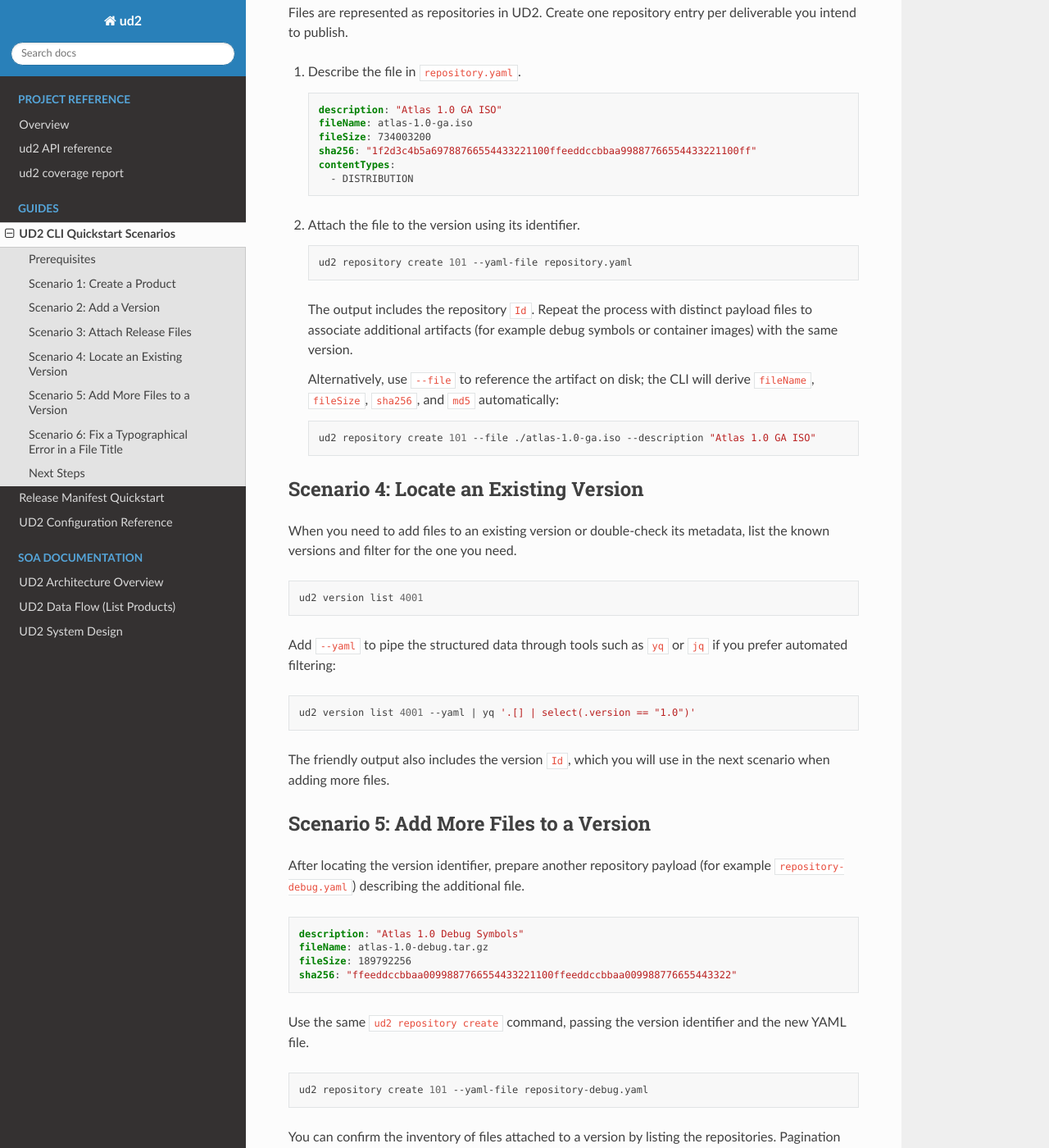
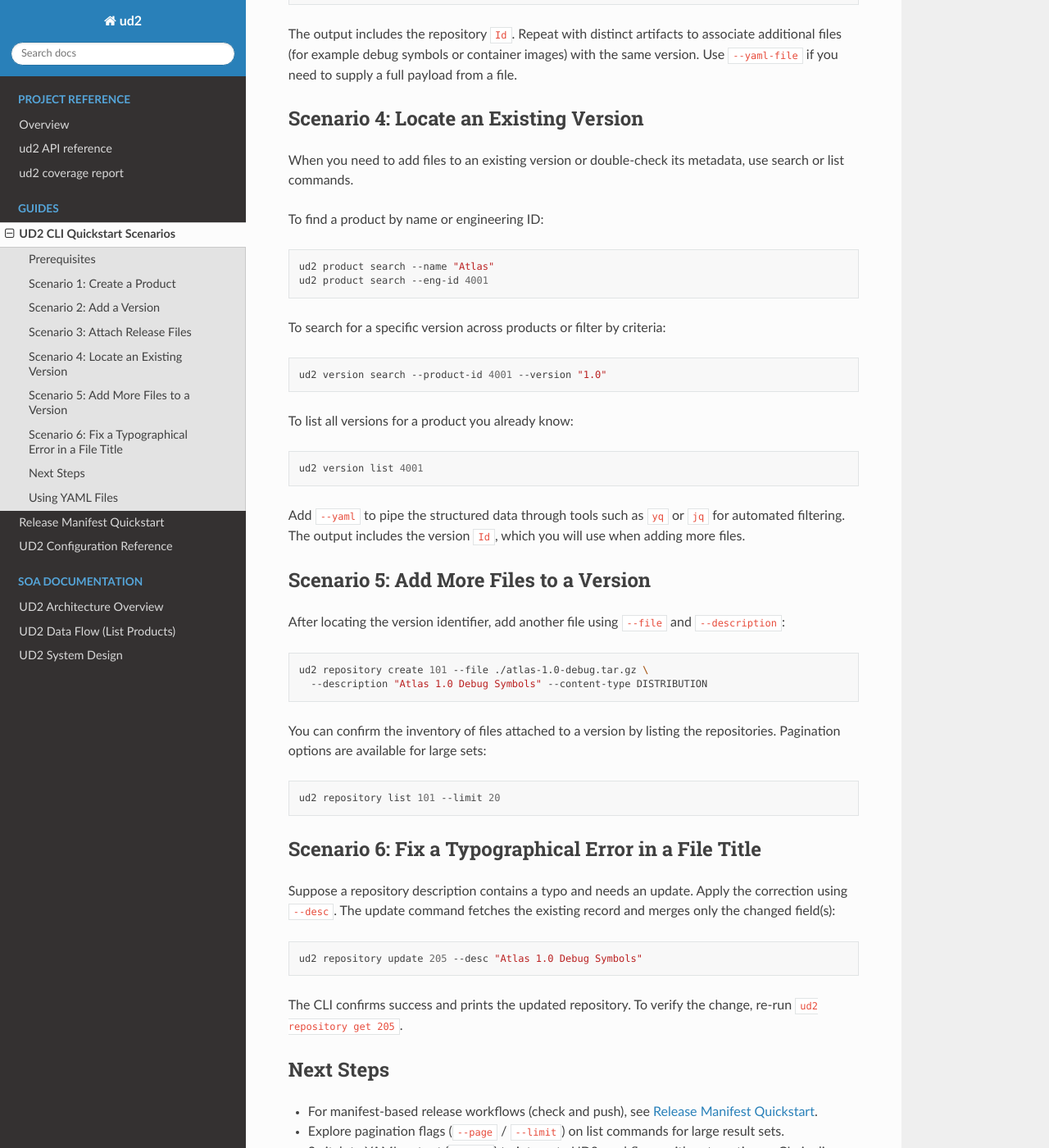
Before and after one commit to release-engineering/ud2, a Sphinx documentation site: the page built from docs/guides/cli_quickstart.rst, in a window 1280 px wide and 1400 px high, scrolled down 1559 px. Shown: the whole window at 82% size. Built offline with Sphinx 7.4.7 and the Read the Docs theme 3.1.0, drawn with Linux system fonts in a browser that asks for light colours; some of the changed text lies outside the part shown.

Commit message:
Refocus CLI quickstart on command-line switches
Rewrite scenarios to demonstrate search, create, and update using CLI
switches (--name, --eng-id, --file, --desc, etc.) rather than YAML files.
Add product and version search examples. Add "Using YAML files" note for
users who prefer file-based workflows.

```diff
--- a/docs/guides/cli_quickstart.rst
+++ b/docs/guides/cli_quickstart.rst
@@ -26,140 +26,110 @@ readable results.
 Scenario 1: Create a Product
 ============================
 
-1. Draft a YAML payload describing the product. Save the file as
-   ``product.yaml``.
+Create the product using command-line switches:
 
-   .. code-block:: yaml
+.. code-block:: bash
 
-      eng_id: 4001
-      name: "Project Atlas"
-      arch: x86_64
-      category: "Platform"
-      product_code: atlas
-      product_group: "Atlas"
-      product_group_name: "Project Atlas"
+   ud2 product create --name "Project Atlas" --eng-id 4001 --arch x86_64 \
+     --category "Platform" --product-code atlas --product-group "Atlas" \
+     --product-group-name "Project Atlas"
 
-2. Create the product in UD2.
+The CLI prints the new product record. Take note of the ``Id`` field; you will
+reference it when creating versions. You can retrieve the product again at any
+time:
 
-   .. code-block:: bash
+.. code-block:: bash
 
-      ud2 product create --yaml-file product.yaml
+   ud2 product get 4001
 
-   The CLI prints the new product record. Take note of the ``Id`` field; you
-   will reference it when creating versions. You can retrieve the product again
-   at any time:
-
-   .. code-block:: bash
-
-      ud2 product get 4001
+Use ``--yaml-file`` if you prefer to load the payload from a file for complex
+or repeated configurations.
 
 
 Scenario 2: Add a Version
 =========================
 
-1. Capture the version payload in ``version.yaml``. The ``visibility`` value
-   accepts any server-supported enum (for example ``private`` or ``public``).
+Create the version using command-line switches, passing the product identifier
+reported earlier. The ``--visibility`` value accepts any server-supported enum
+(for example ``private`` or ``public``):
 
-   .. code-block:: yaml
+.. code-block:: bash
 
-      version: "1.0"
-      architecture: x86_64
-      cpe: "cpe:/o:example:atlas_os:1.0"
-      platform: "linux"
-      visibility: public
+   ud2 version create 4001 --version "1.0" --architecture x86_64 \
+     --cpe "cpe:/o:example:atlas_os:1.0" --platform "linux" --visibility public
 
-2. Create the version, passing the product identifier reported earlier.
+Record the returned version ``Id``; you will need it when associating files.
+You can list all versions for the product whenever you need to confirm IDs:
 
-   .. code-block:: bash
+.. code-block:: bash
 
-      ud2 version create 4001 --yaml-file version.yaml
+   ud2 version list 4001
 
-   Record the returned version ``Id``; you will need it when associating files.
-   You can list all versions for the product whenever you need to confirm IDs:
-
-   .. code-block:: bash
-
-      ud2 version list 4001
+Use ``--yaml-file`` if you prefer to load the payload from a file.
 
 
 Scenario 3: Attach Release Files
 ================================
 
 Files are represented as repositories in UD2. Create one repository entry per
-deliverable you intend to publish.
+deliverable you intend to publish. Use ``--file`` to reference the artifact on
+disk; the CLI derives ``fileName``, ``fileSize``, ``sha256``, and ``md5``
+automatically:
 
-1. Describe the file in ``repository.yaml``.
+.. code-block:: bash
 
-   .. code-block:: yaml
+   ud2 repository create 101 --file ./atlas-1.0-ga.iso \
+     --description "Atlas 1.0 GA ISO" --content-type DISTRIBUTION
 
-      description: "Atlas 1.0 GA ISO"
-      fileName: atlas-1.0-ga.iso
-      fileSize: 734003200
-      sha256: "1f2d3c4b5a69788766554433221100ffeeddccbbaa99887766554433221100ff"
-      contentTypes:
-        - DISTRIBUTION
-
-2. Attach the file to the version using its identifier.
-
-   .. code-block:: bash
-
-      ud2 repository create 101 --yaml-file repository.yaml
-
-   The output includes the repository ``Id``. Repeat the process with distinct
-   payload files to associate additional artifacts (for example debug symbols or
-   container images) with the same version.
-
-   Alternatively, use ``--file`` to reference the artifact on disk; the CLI will
-   derive ``fileName``, ``fileSize``, ``sha256``, and ``md5`` automatically:
-
-   .. code-block:: bash
-
-      ud2 repository create 101 --file ./atlas-1.0-ga.iso --description "Atlas 1.0 GA ISO"
+The output includes the repository ``Id``. Repeat with distinct artifacts to
+associate additional files (for example debug symbols or container images) with
+the same version. Use ``--yaml-file`` if you need to supply a full payload from
+a file.
 
 
 Scenario 4: Locate an Existing Version
 ======================================
 
 When you need to add files to an existing version or double-check its metadata,
-list the known versions and filter for the one you need.
+use search or list commands.
+
+To find a product by name or engineering ID:
+
+.. code-block:: bash
+
+   ud2 product search --name "Atlas"
+   ud2 product search --eng-id 4001
+
+To search for a specific version across products or filter by criteria:
+
+.. code-block:: bash
+
+   ud2 version search --product-id 4001 --version "1.0"
+
+To list all versions for a product you already know:
 
 .. code-block:: bash
 
    ud2 version list 4001
 
-Add ``--yaml`` to pipe the structured data through tools such as ``yq``
-or ``jq`` if you prefer automated filtering:
-
-.. code-block:: bash
-
-   ud2 version list 4001 --yaml | yq '.[] | select(.version == "1.0")'
-
-The friendly output also includes the version ``Id``, which you will use in the
-next scenario when adding more files.
+Add ``--yaml`` to pipe the structured data through tools such as ``yq`` or
+``jq`` for automated filtering. The output includes the version ``Id``, which
+you will use when adding more files.
 
 
 Scenario 5: Add More Files to a Version
 =======================================
 
-After locating the version identifier, prepare another repository payload (for
-example ``repository-debug.yaml``) describing the additional file.
-
-.. code-block:: yaml
-
-   description: "Atlas 1.0 Debug Symbols"
-   fileName: atlas-1.0-debug.tar.gz
-   fileSize: 189792256
-   sha256: "ffeeddccbbaa0099887766554433221100ffeeddccbbaa009988776655443322"
-
-Use the same ``ud2 repository create`` command, passing the version identifier
-and the new YAML file.
+After locating the version identifier, add another file using ``--file`` and
+``--description``:
 
 .. code-block:: bash
 
-   ud2 repository create 101 --yaml-file repository-debug.yaml
+   ud2 repository create 101 --file ./atlas-1.0-debug.tar.gz \
+     --description "Atlas 1.0 Debug Symbols" --content-type DISTRIBUTION
 
 You can confirm the inventory of files attached to a version by listing the
-repositories. Pagination options are available for large sets.
+repositories. Pagination options are available for large sets:
 
 .. code-block:: bash
 
@@ -169,33 +139,16 @@ repositories. Pagination options are available for large sets.
 Scenario 6: Fix a Typographical Error in a File Title
 =====================================================
 
-Suppose a repository description contains a typo and needs an update. Retrieve
-the current record, write a corrected payload, and submit it with ``update``.
+Suppose a repository description contains a typo and needs an update. Apply the
+correction using ``--desc``. The update command fetches the existing record and
+merges only the changed field(s):
 
-1. Fetch the repository to get its ``Id`` and current fields.
+.. code-block:: bash
 
-   .. code-block:: bash
+   ud2 repository update 205 --desc "Atlas 1.0 Debug Symbols"
 
-      ud2 repository get 205
-
-2. Copy the output into ``repository-corrected.yaml`` and adjust the fields that
-   need fixing. For example, correcting the description spelling:
-
-   .. code-block:: yaml
-
-      description: "Atlas 1.0 Debug Symbols"
-      fileName: atlas-1.0-debug.tar.gz
-      fileSize: 189792256
-      sha256: "ffeeddccbbaa0099887766554433221100ffeeddccbbaa009988776655443322"
-
-3. Apply the update with the version and repository identifiers.
-
-   .. code-block:: bash
-
-      ud2 repository update 205 --yaml-file repository-corrected.yaml
-
-The CLI confirms success and prints the updated repository. If you only need to
-verify the change, re-run ``ud2 repository get`` after the update.
+The CLI confirms success and prints the updated repository. To verify the
+change, re-run ``ud2 repository get 205``.
 
 
 Next Steps
@@ -210,4 +163,12 @@ Next Steps
 * Use ``ud2 --help`` and command-specific ``--help`` flags to discover advanced
   options.
 
+Using YAML Files
+================
+
+All create and update commands support ``--yaml-file`` for loading payloads from
+a file. Use this when you prefer file-based workflows, need complex payloads, or
+want to reuse configurations. See :doc:`configuration_reference` for connection
+and environment setup.
+
 .. The end.
```
